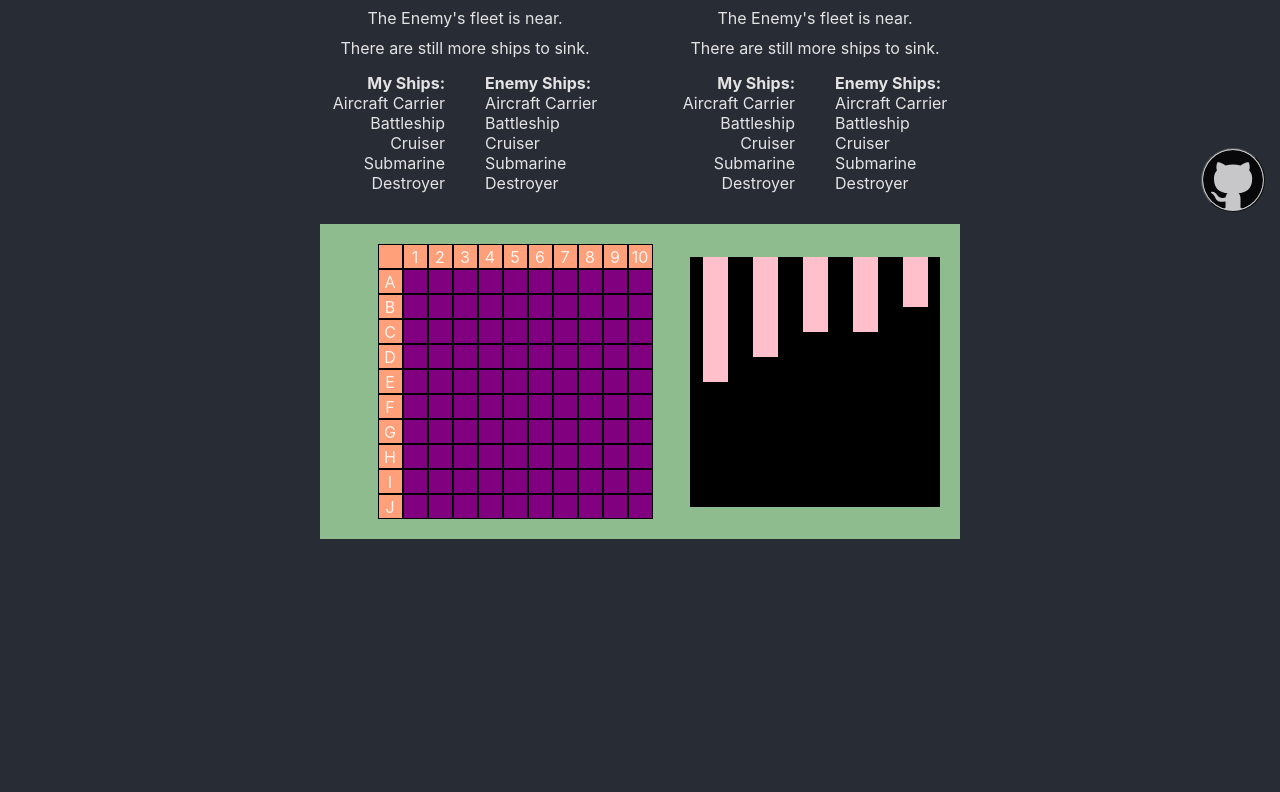
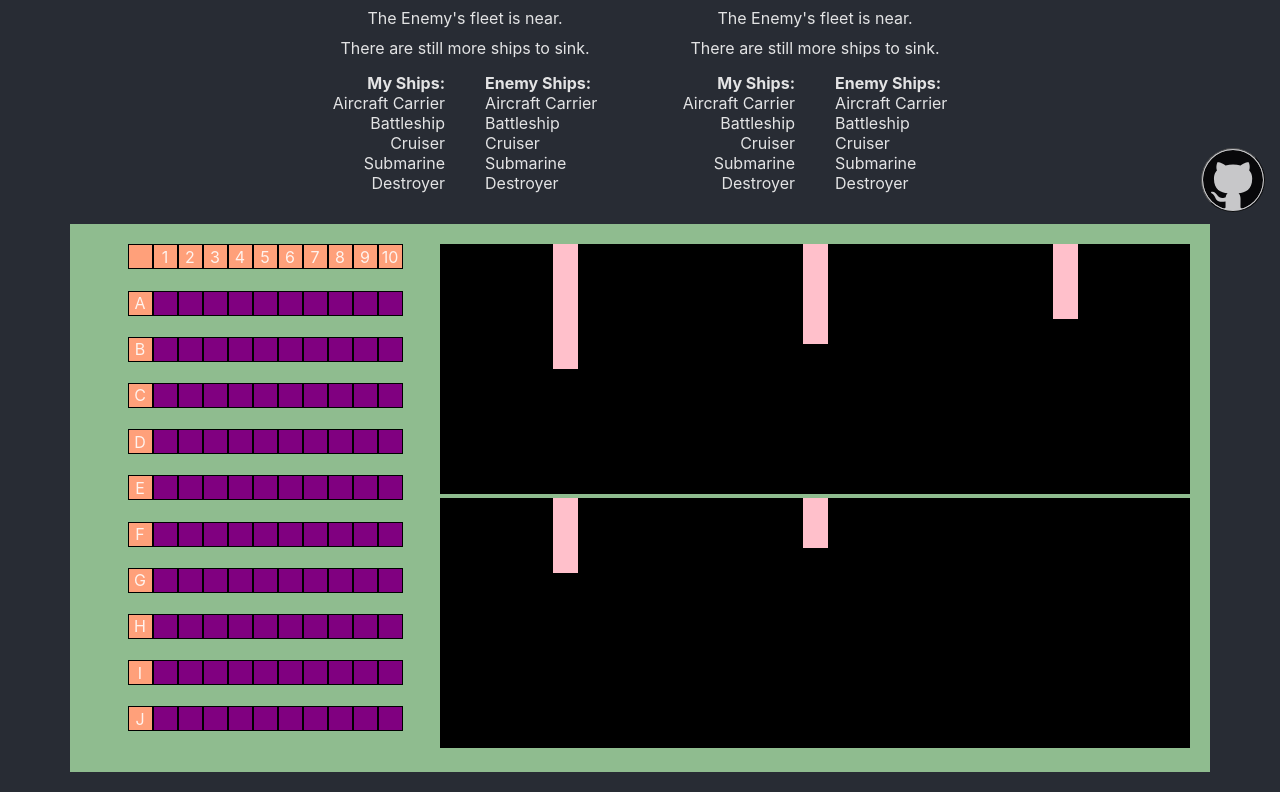
Before and after one commit to thomHayner/battleship-mini-app, a React (Create React App) app: page / in a window 1280 px wide. Shown: the part 572-1364 px from the top of the page. Before the commit the page ends 1131 px from the top, so only its background shows below. Built offline with nearby package versions, Linux system fonts and the light colour scheme.

Commit message:
code: make separate starting boxes for ship pieces

```diff
--- a/src/Components/PiecePicker.js
+++ b/src/Components/PiecePicker.js
@@ -74,7 +74,7 @@ class DragDiv extends React.Component {
     };
   };
 
-  handleDragLeave = (e, row, col) => {
+  handleDragLeave = (e, squareId) => {
     e.preventDefault();
     e.stopPropagation();
     console.log('Leave');
@@ -148,12 +148,11 @@ class DragDiv extends React.Component {
             this.state.board.map( (j, col) => (
                 <Square
                   key={`PlacementBoard_[${row}, ${col}]ID`}
-                    id={`PlacementBoard_[${row}, ${col}]`}
+                  id={`PlacementBoard_[${row * col}`}
                   value={this.state.board[row][col]}
                   row={row}
                   col={col}
                   playerId={0}
-                    ref={this[`[${row},${col}]_ref`]}
                   onDragEnter={e=>this.handleDragEnter(e)}
                   onDragLeave={e=>this.handleDragLeave(e)}
                   onDragOver={e=>this.handleDragOver(e)}
@@ -162,6 +161,8 @@ class DragDiv extends React.Component {
             ))
           )}
         </div>
+        <div>
+          <div>
             <div
               className="outer-drop-zone"
               onDragEnter={e=>this.handleDragEnter(e)}
@@ -171,8 +172,6 @@ class DragDiv extends React.Component {
             >
               <div
                 draggable="true"
-              id="draggable-ship-piece"
-              ref={this.carrierRef}
                 className="ship"
               >
                 <Square value={-1} />
@@ -181,59 +180,89 @@ class DragDiv extends React.Component {
                 <Square value={-1} />
                 <Square value={-1} />
               </div>
+            </div>
+
+            <div
+              className="outer-drop-zone"
+              onDragEnter={e=>this.handleDragEnter(e)}
+              onDragLeave={e=>this.handleDragLeave(e)}
+              onDragOver={e=>this.handleDragOver(e)}
+              onDrop={e=>this.handleDrop(e)}
+            >
 
               <div
                 draggable="true"
-              ref={this.battleshipRef}
                 className="ship"
-              // onDragStart={e=>this.handleDragStart}
-              // onDrop={e=>this.handleDrop(e)}
               >
                 <Square value={-1} />
                 <Square value={-1} />
                 <Square value={-1} />
                 <Square value={-1} />
               </div>
+            </div>
 
             <div
+              className="outer-drop-zone"
+              onDragEnter={e=>this.handleDragEnter(e)}
+              onDragLeave={e=>this.handleDragLeave(e)}
+              onDragOver={e=>this.handleDragOver(e)}
+              onDrop={e=>this.handleDrop(e)}
+            >
+              <div
                 draggable="true"
-              ref={this.cruiserRef}
                 className="ship"
-              // onDragStart={e=>this.handleDragStart}
-              // onDrop={e=>this.handleDrop(e)}
               >
                 <Square value={-1} />
                 <Square value={-1} />
                 <Square value={-1} />
               </div>
+            </div>
+            </div>
 
+            <div>
+            <div
+              className="outer-drop-zone"
+              onDragEnter={e=>this.handleDragEnter(e)}
+              onDragLeave={e=>this.handleDragLeave(e)}
+              onDragOver={e=>this.handleDragOver(e)}
+              onDrop={e=>this.handleDrop(e)}
+            >
               <div
                 draggable="true"
-              ref={this.submarineRef}
                 className="ship"
-              // onDragStart={e=>this.handleDragStart}
-              // onDrop={e=>this.handleDrop(e)}
               >
                 <Square value={-1} />
                 <Square value={-1} />
                 <Square value={-1} />
               </div>
+            </div>
 
-            {/* <Square value={-2} > */}
+            <div
+              className="outer-drop-zone"
+              onDragEnter={e=>this.handleDragEnter(e)}
+              onDragLeave={e=>this.handleDragLeave(e)}
+              onDragOver={e=>this.handleDragOver(e)}
+              onDrop={e=>this.handleDrop(e)}
+            >
               <div
                 draggable="true"
-              ref={this.destroyerRef}
                 className="ship"
-              // onDragStart={e=>this.handleDragStart}
-              // onDrop={e=>this.handleDrop(e)}
               >
                 <Square value={-1} />
                 <Square value={-1} />
               </div>
-          {/* </Square> */}
             </div>
 
-
+            <div
+              className="outer-drop-zone"
+              onDragEnter={e=>this.handleDragEnter(e)}
+              onDragLeave={e=>this.handleDragLeave(e)}
+              onDragOver={e=>this.handleDragOver(e)}
+              onDrop={e=>this.handleDrop(e)}
+            >
+            </div>
+          </div>
+        </div>
       </div>
     );
   };
```
Lines whose indentation alone changed are shown as unchanged.
